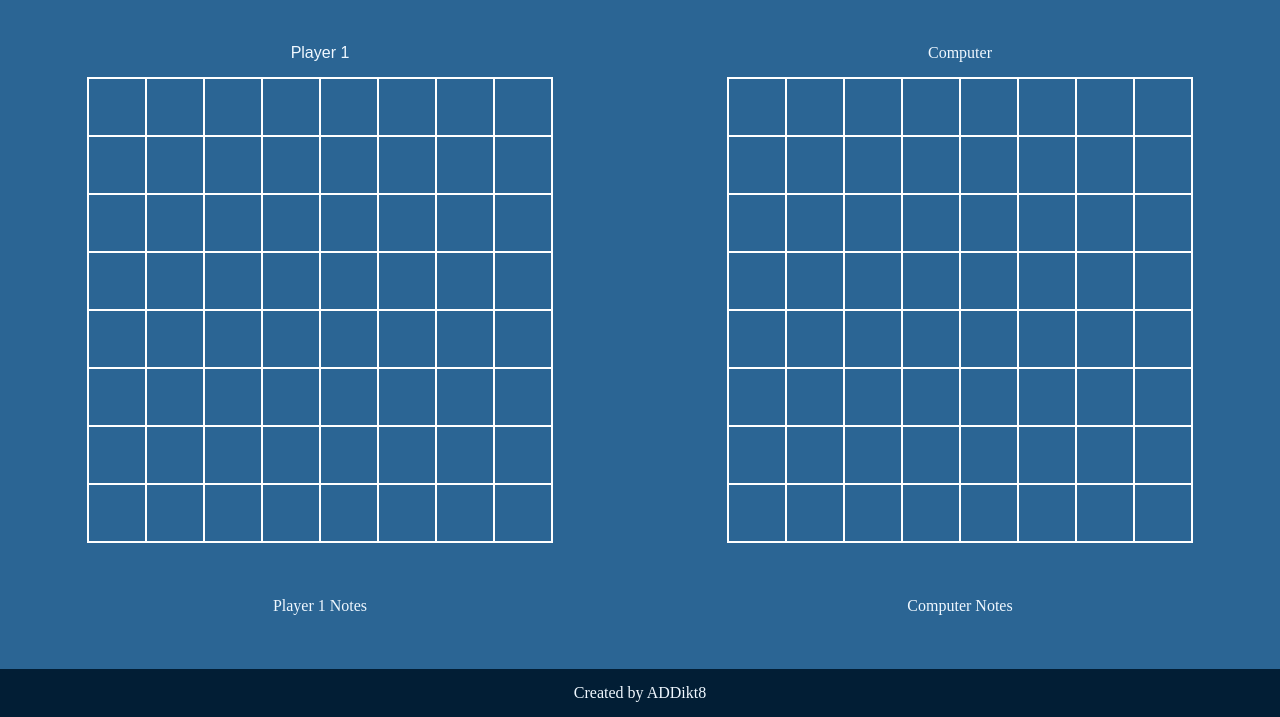
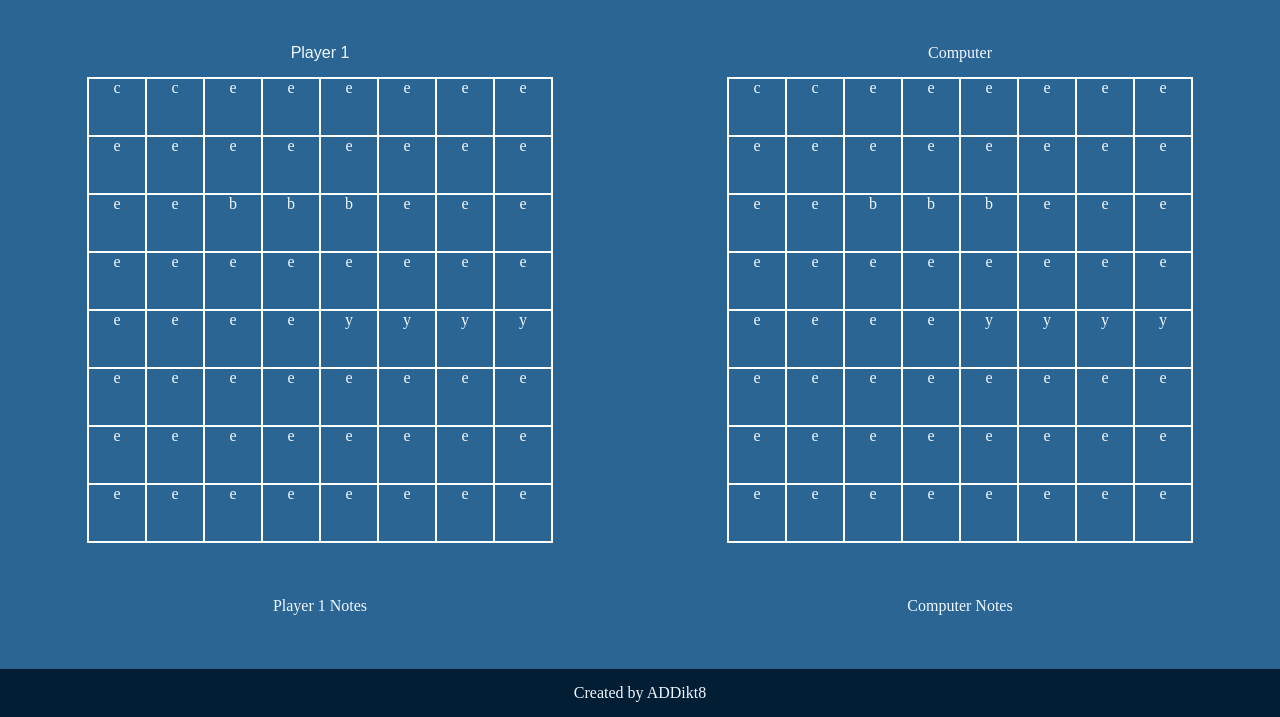
Before and after one commit to ADDikt88/battleship, a website built with webpack: page src/template.html in a window 1280 px wide. Shown: the part 83-800 px from the top of the page. Built offline with nearby package versions, Linux system fonts and the light colour scheme.

Commit message:
Draw gameboard state with letters
Letters now used to identify gameboard state

```diff
--- a/src/gameLogic.js
+++ b/src/gameLogic.js
@@ -7,6 +7,8 @@ function startGame() {
   initializeShips(Player1);
 
   const Player2 = createPlayer("computer");
+  initializeShips(Player2);
+  return { Player1, Player2 };
 }
 
 function initializeShips(player) {
--- a/src/mainpage.js
+++ b/src/mainpage.js
@@ -1,5 +1,17 @@
+import { startGame } from "./gameLogic.js";
 function mainpage() {
   renderPage();
+  const newGame = startGame();
+
+  let p1gameboard = newGame.Player1.gameboard;
+  let p2gameboard = newGame.Player2.gameboard;
+  console.log("Player1 ");
+  console.log(p1gameboard.coordinates);
+  console.log("Player2 ");
+  console.log(p2gameboard.coordinates);
+
+  drawGameboardState(p1gameboard, 0);
+  drawGameboardState(p2gameboard, 1);
 }
 
 function renderPage() {
@@ -35,4 +47,15 @@ function drawGrid() {
   return gameboardGrid;
 }
 
+function drawGameboardState(gameboard, id) {
+  const gridSize = 8;
+  let blocks = document.querySelectorAll(".block");
+  for (let row = 0; row < gridSize; row++) {
+    for (let col = 0; col < gridSize; col++) {
+      let index = gridSize * gridSize * id + (row * gridSize + col);
+      blocks[index].textContent = gameboard.coordinates[row][col].charAt(0);
+    }
+  }
+}
+
 export { mainpage };
--- a/src/styles.css
+++ b/src/styles.css
@@ -73,6 +73,7 @@ input {
   max-width: 7vh;
   border: 1px solid white;
   margin: 0;
+  text-align: center;
 }
 
 footer {
```
